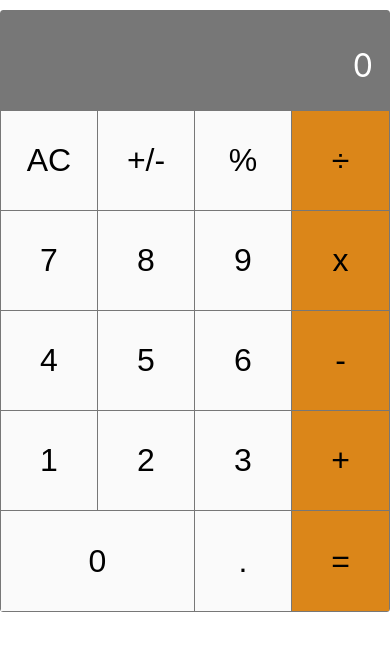
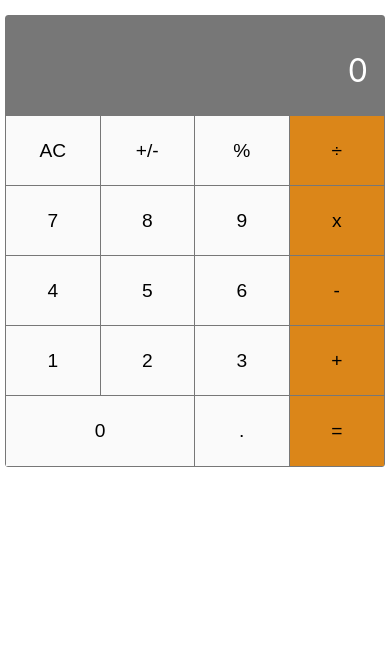
Before and after one commit to FabienNeibaf/Calculator, a React (Create React App) app: page / in a window 390 px wide. Shown: the top 650 px of the page. Built offline with nearby package versions, Linux system fonts and the light colour scheme.

Commit message:
Miscellaneous

```diff
--- a/src/components/App.js
+++ b/src/components/App.js
@@ -23,7 +23,10 @@ export default class App extends React.Component {
     const { step, next, total, operation } = this.state;
     return (
       <div id="App">
-        <Display step={step} result={operation === '=' ? total : next} />
+        <Display
+          step={step}
+          result={(operation === '=' ? total : next) || undefined}
+        />
         <ButtonPanel clickHandler={this.handleClick} />
       </div>
     );
--- a/src/components/Display.js
+++ b/src/components/Display.js
@@ -4,9 +4,13 @@ import PropTypes from 'prop-types';
 const Display = ({ step, result }) => (
   <h1 id="Display">
     <span>{step}</span>
-    {result || 0}
+    {result}
   </h1>
 );
+
+Display.defaultProps = {
+  result: '0',
+};
 
 Display.propTypes = {
   step: PropTypes.string,
--- a/src/index.css
+++ b/src/index.css
@@ -43,8 +43,9 @@ button:last-of-type {
 }
 
 #root {
+  padding: 5px;
+  max-width: 700px;
   margin: 10px auto;
-  max-width: 700px;
 }
 
 #App,
@@ -95,3 +96,13 @@ button:last-of-type {
 .group:last-of-type button {
   border-bottom-width: 0;
 }
+
+@media (max-width: 400px) {
+  .group {
+    height: 70px;
+  }
+
+  button {
+    font-size: 1.2em;
+  }
+}
```
